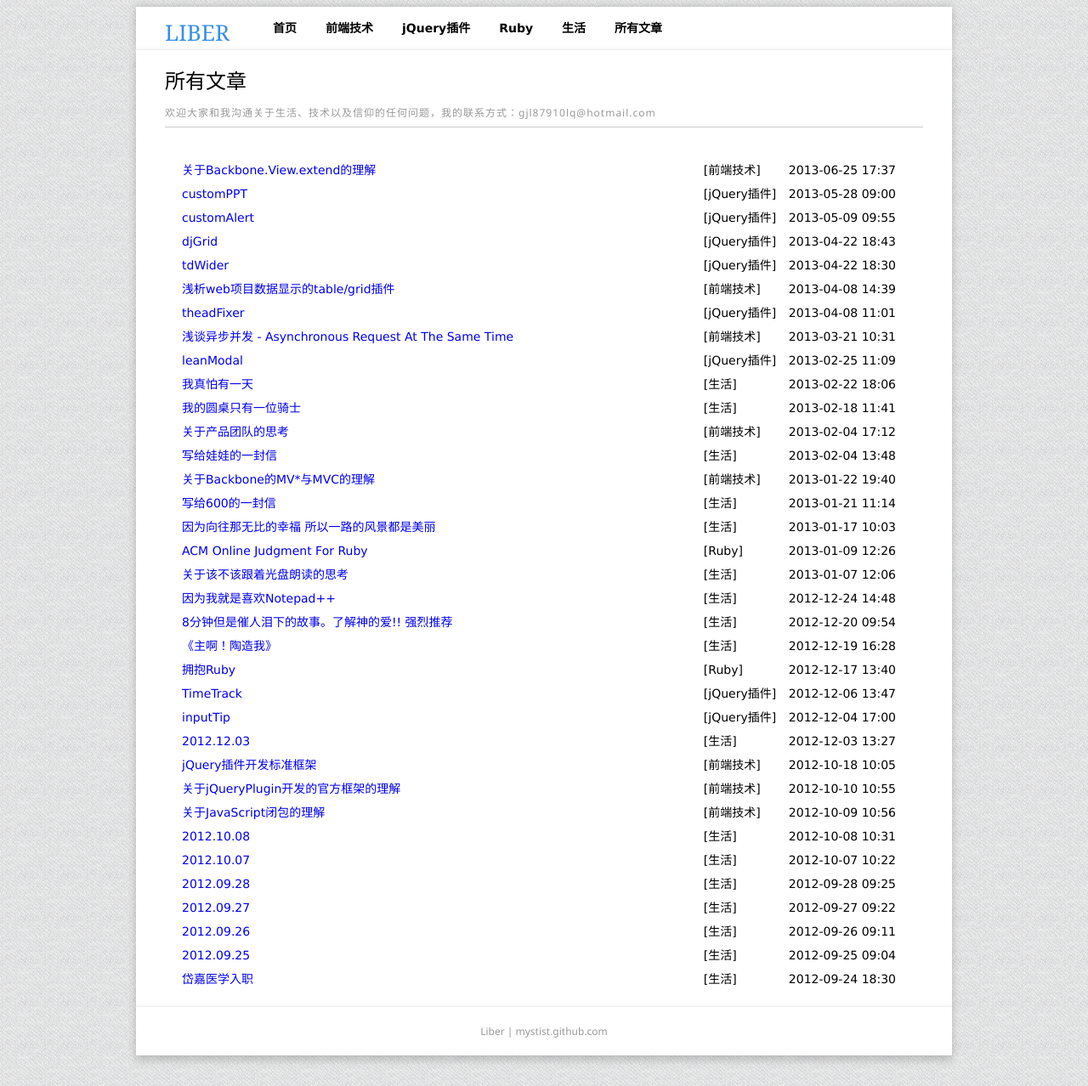
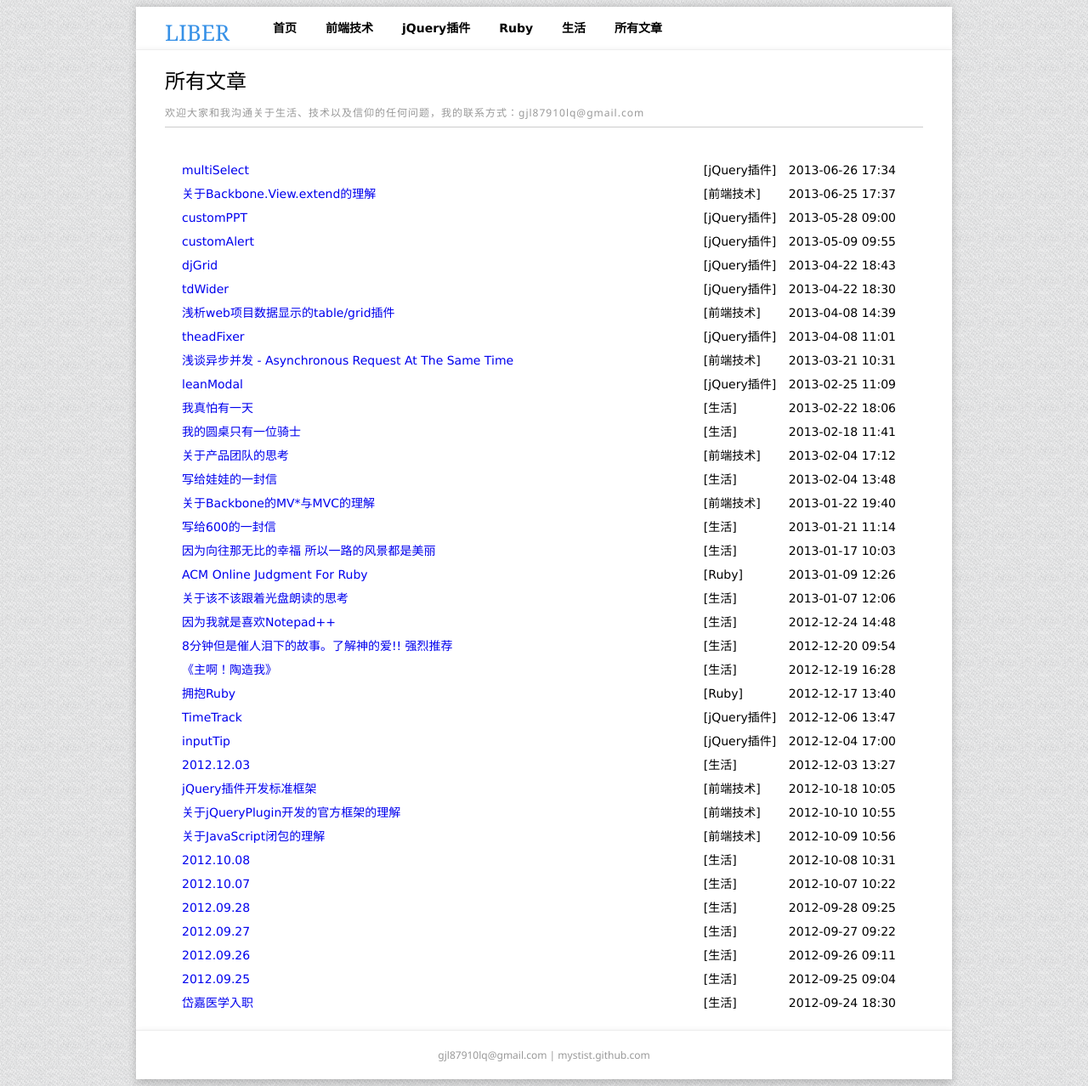
Before and after one commit to mystist/mystist.github.com, a Jekyll site: the page built from all.md, in a window 1280 px wide. Shown: the whole page at 85% size. Built offline with Jekyll 4.4.1, drawn with Linux system fonts in a browser that asks for light colours; Markdown is read by kramdown in place of the engine named in the settings.

Commit message:
multiSelect

```diff
--- a/_layouts/template.html
+++ b/_layouts/template.html
@@ -50,7 +50,7 @@
 
   <div class="footer shadow-sides">
     <div class="footer-wrapper">
-      <span>Liber</span> |
+      <span>gjl87910lq@gmail.com</span> |
       <a href="http://mystist.github.com">mystist.github.com</a>
     </div>
   </div>
--- a/all.md
+++ b/all.md
@@ -1,7 +1,7 @@
 ---
 layout: template
 title: 所有文章
-text: 欢迎大家和我沟通关于生活、技术以及信仰的任何问题，我的联系方式：gjl87910lq@hotmail.com
+text: 欢迎大家和我沟通关于生活、技术以及信仰的任何问题，我的联系方式：gjl87910lq@gmail.com
 ---
 <ul>
 
```
Also changed, not shown: _posts/2013-06-26-multiSelect.md (added, +21 -0 lines), images/multiSelect1.png (added), images/multiSelect2.png (added).
